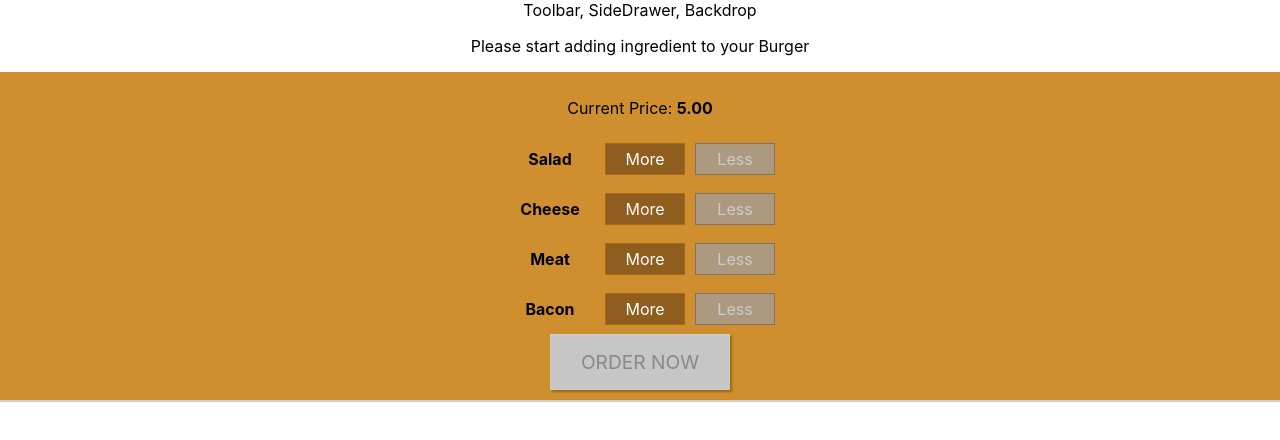
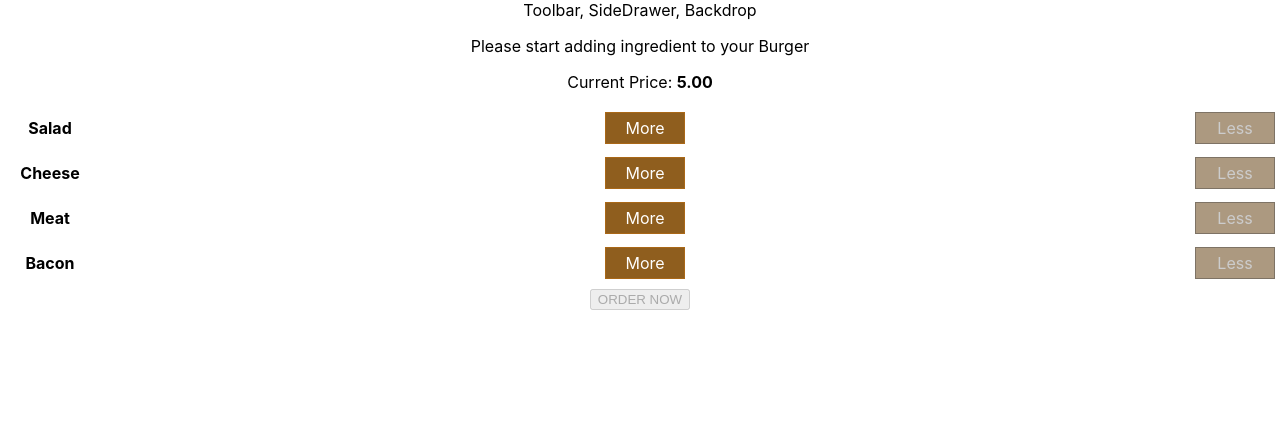
Before and after one commit to kamalyadav11/Burger-King, a React app: page / in a window 1280 px wide. Shown: the top 440 px of the page. Built offline with nearby package versions, Linux system fonts and the light colour scheme.

Commit message:
added classes to BuildControls

```diff
--- a/src/components/Burger/BuildControls/BuildControls.js
+++ b/src/components/Burger/BuildControls/BuildControls.js
@@ -1,7 +1,7 @@
 import React from "react";
 import BuildControl from "./BuildControl/BuildControl";
 
-import "./BuildControls.css";
+import classes from "./BuildControls.css";
 
 const controls = [
   { label: "Salad", type: "salad" },
@@ -12,7 +12,7 @@ const controls = [
 
 const BuildControls = props => {
   return (
-    <div className="BuildControls">
+    <div className={classes.BuildControls}>
       <p>
         Current Price: <strong>{props.price.toFixed(2)}</strong>
       </p>
@@ -25,7 +25,7 @@ const BuildControls = props => {
           disabled={props.disabled[ctrl.type]}
         />
       ))}
-      <button className="OrderButton" disabled={props.price <= 5}>
+      <button className={classes.OrderButton} disabled={props.price <= 5}>
         ORDER NOW
       </button>
     </div>
```
